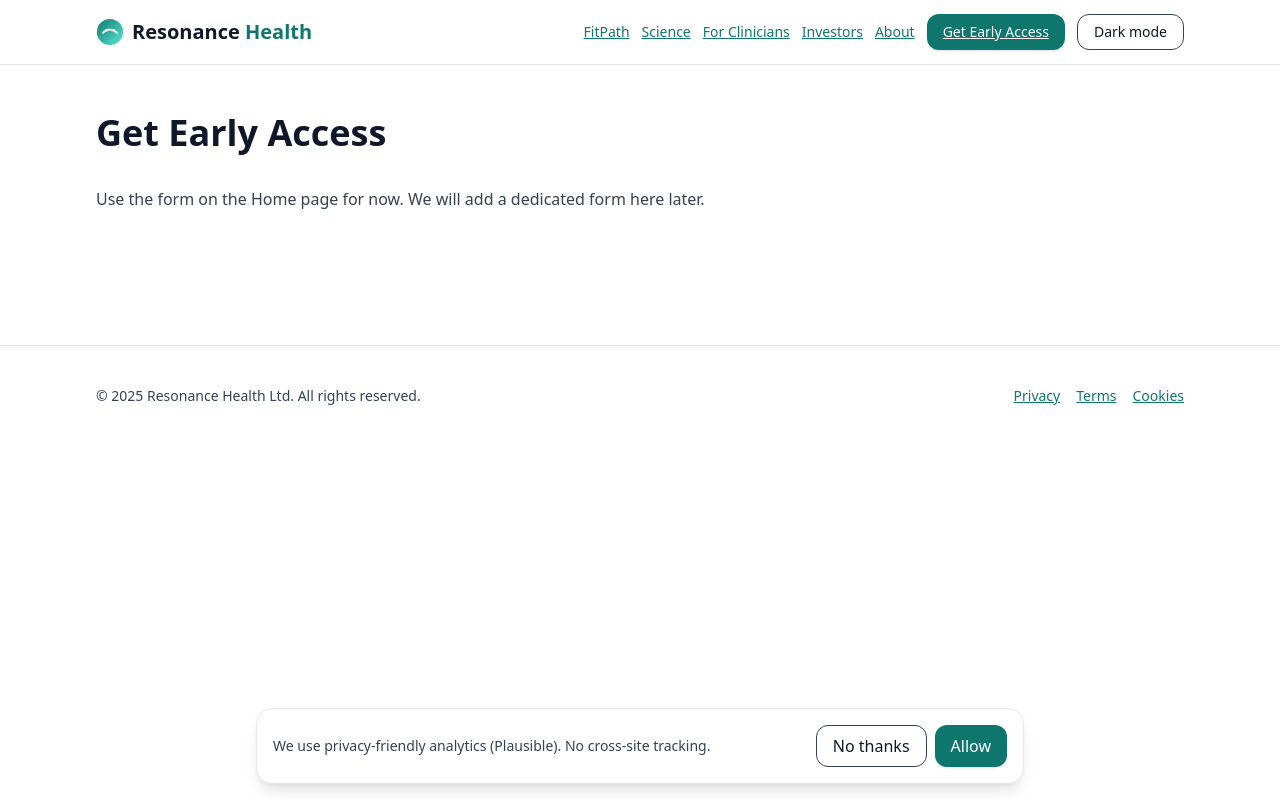
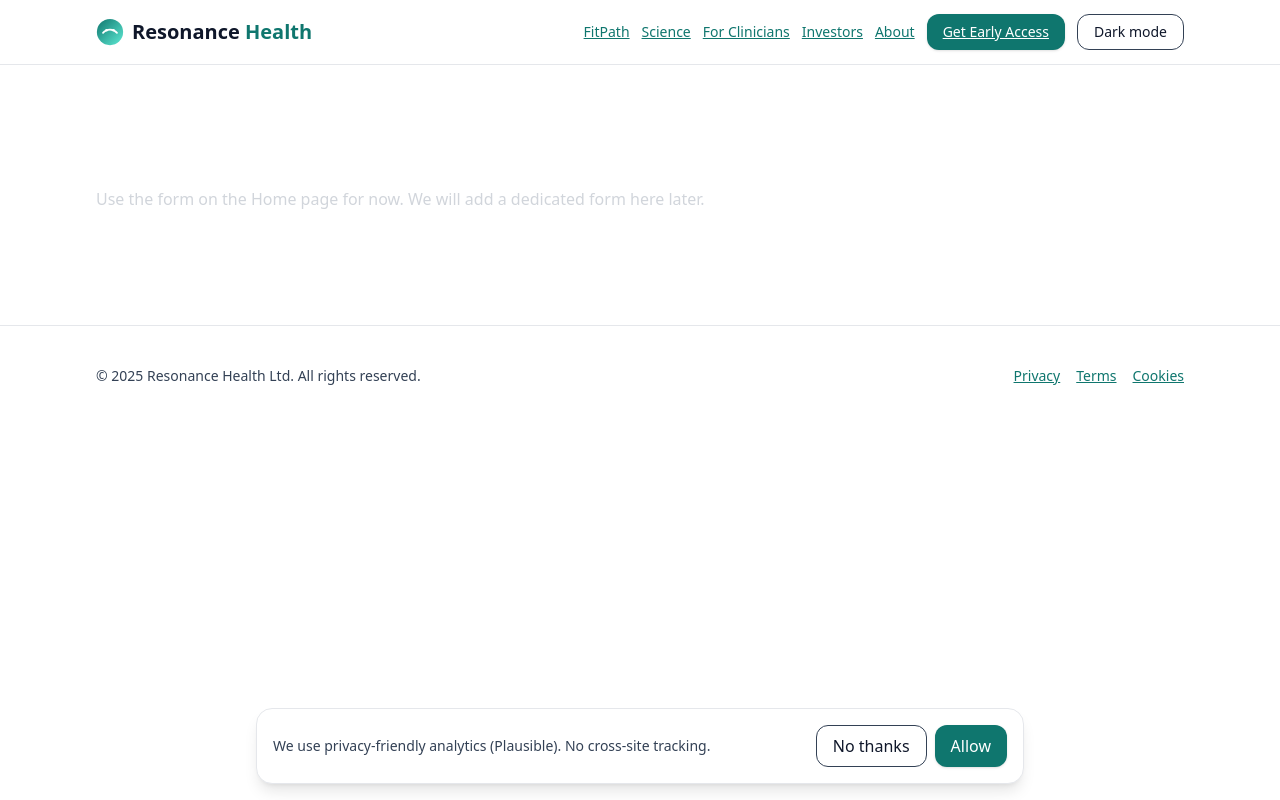
Before and after one commit to Sergypian/resonancehealth-io, a Next.js app: page /contact in a window 1280 px wide. Built offline with nearby package versions, Linux system fonts and the light colour scheme.

Commit message:
Fix contact page and ensure ESLint is ignored during build

```diff
--- a/app/contact/page.tsx
+++ b/app/contact/page.tsx
@@ -1,3 +1,8 @@
 export default function Page() {
-  return (<div className='prose-ink'><h1>Get Early Access</h1><p>Use the form on the Home page for now. We will add a dedicated form here later.</p></div>);
+  return (
+    <div className="prose prose-invert max-w-none">
+      <h1>Get Early Access</h1>
+      <p>Use the form on the Home page for now. We will add a dedicated form here later.</p>
+    </div>
+  );
 }
--- a/next.config.mjs
+++ b/next.config.mjs
@@ -1,6 +1,8 @@
 /** @type {import('next').NextConfig} */
 const nextConfig = {
-  eslint: { ignoreDuringBuilds: true },
+  eslint: {
+    ignoreDuringBuilds: true,
+  },
 };
 
-export default nextConfig;
+module.exports = nextConfig;
```
